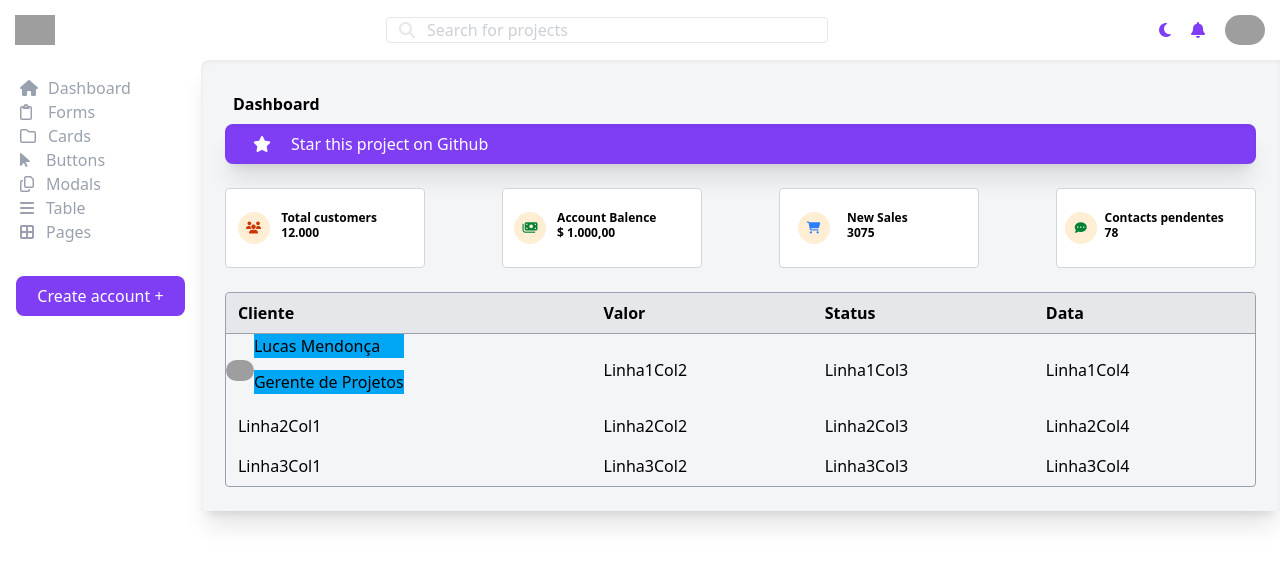
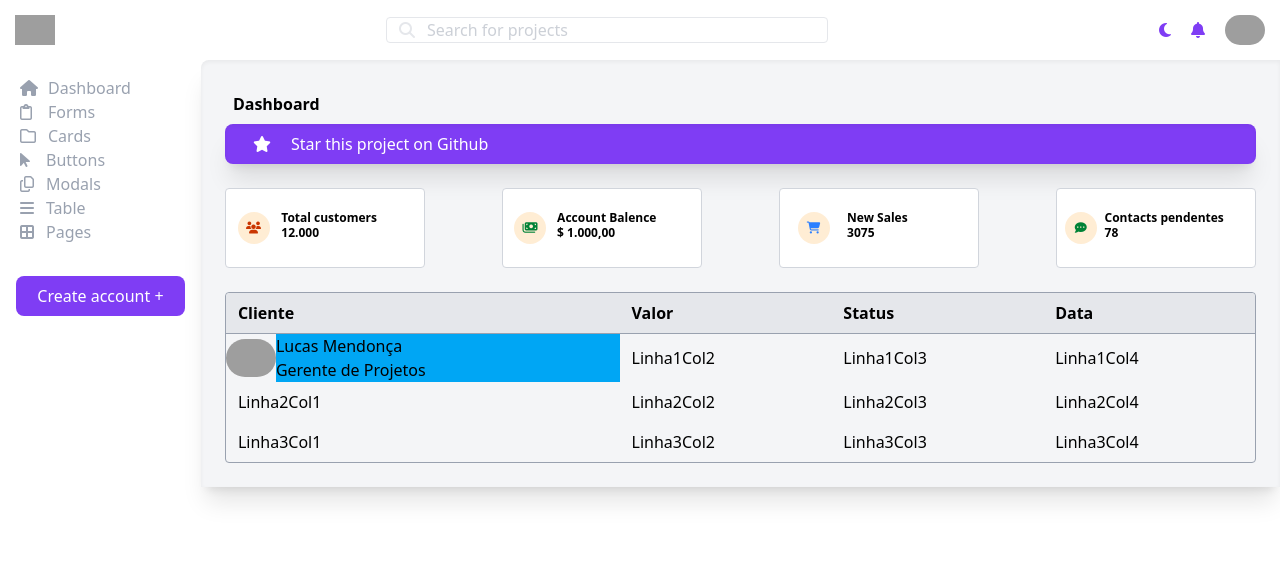
Before and after one commit to Lucasmsdevfull/Projetos, a plain HTML site: page Dashboard/index.html in a window 1280 px wide. Drawn offline with nearby package versions, Linux system fonts and the light colour scheme; grey boxes are pictures that could not be loaded.

Commit message:
Problema com centralizar grid tabela

```diff
--- a/Dashboard/index.html
+++ b/Dashboard/index.html
@@ -15,7 +15,7 @@
 
         <div class="flex items-center border rounded-sm border-gray-200">
         <i class="fa-solid fa-magnifying-glass text-gray-200 mx-3"></i>
-        <input class="outline-none w-100 text-gray-400" type="text" placeholder="Search for projects">
+        <input class="outline-none w-100 text-gray-400" type="text" placeholder="Search for projects" name="Pesquisar">
         </div>
 
         <div class="flex items-center justify-between gap-[20px]">
@@ -77,9 +77,10 @@
             <h1 class="font-bold">Dashboard</h1>
             </section>
 
-            <section class="flex items-center rounded-lg inset-shadow-sm shadow-xl p-2 bg-[#7F3DF4]">
+            <section class="flex items-center rounded-lg inset-shadow-sm shadow-xl p-2 bg-[#7F3DF4]" name="Link Github">
                 <i class="fa-solid fa-star flex text-white mx-5"></i>
                 <p class="text-white"> Star this project on Github</p>
+
             </section>
 
             <section class="flex items-center justify-between rounded-sm text-[12px] font-bold py-6" name="Cards">
@@ -137,10 +138,10 @@
                 </thead>
                 <tbody>
                     <tr>
-                        <td class="flex items-center justify-center justify-start grid grid-flow-col grid-rows-3">
-                            <img class="row-span-3 rounded-full w-7" src="https://github.com/Lucasmsdevfull.png" alt="Foto do Perfil">
-                            <div class="col-span-2 flex bg-sky-500 " name="Name_Cliente">Lucas Mendonça</div>
-                            <div class="col-span-2 row-span-2 bg-sky-500" name="Cargo">Gerente de Projetos</div>
+                        <td class="flex items-center grid grid-flow-col grid-cols-[50px_1fr_2fr]">
+                            <img class="flex items-center row-span-3 rounded-full flex-col" src="https://github.com/Lucasmsdevfull.png" alt="Foto do Perfil">
+                            <div class="col-span-2 flex bg-sky-500" name="Nome_Cliente">Lucas Mendonça</div>
+                            <div class="col-span-2 flex row-span-2 bg-sky-500" name="Cargo">Gerente de Projetos</div>
                         </td>
                         <td class="px-3 py-2">Linha1Col2</td>
                         <td class="px-3 py-2">Linha1Col3</td>
```
